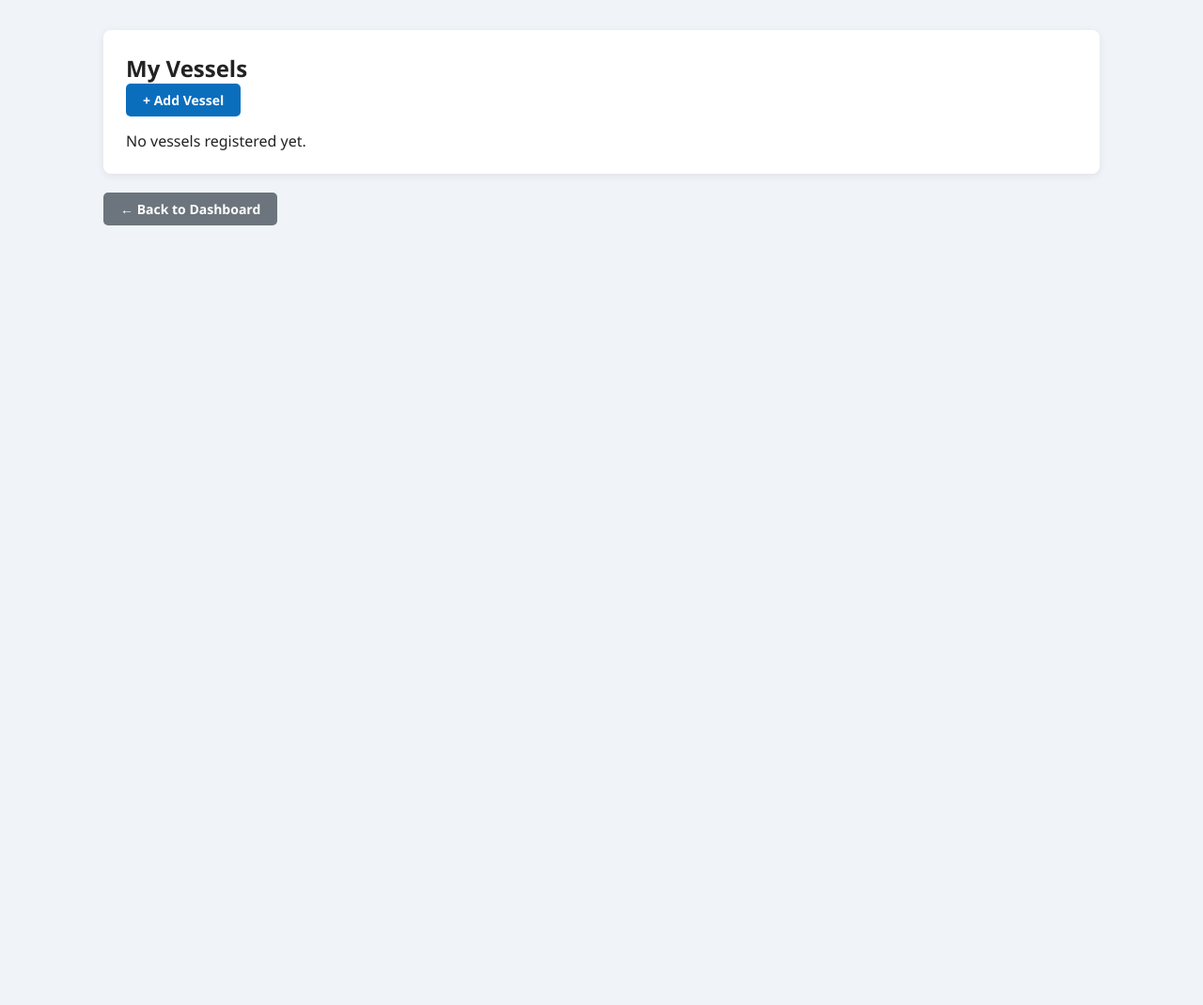
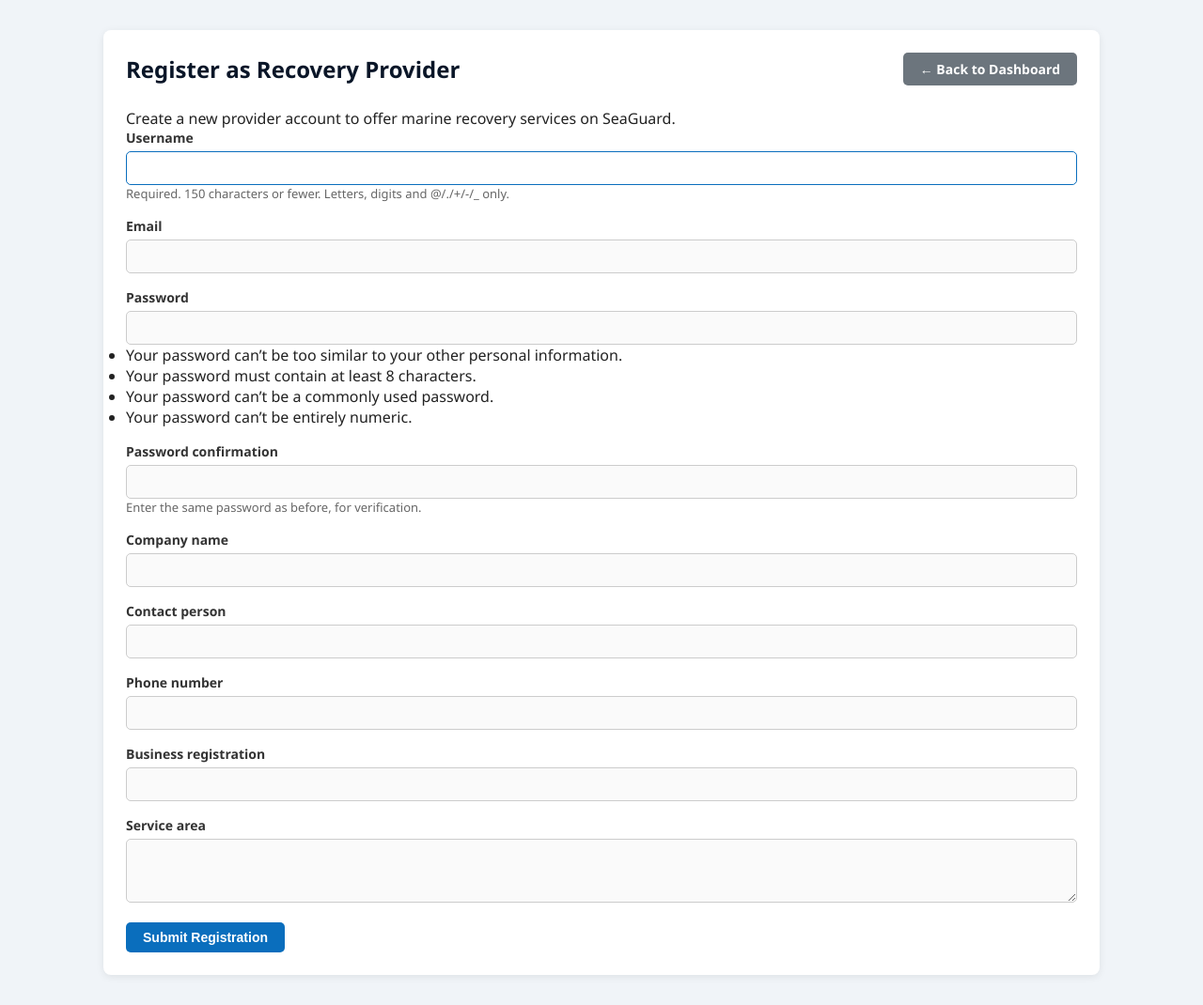
Before and after one commit to Shangripromise/seaguard, a Django app: page /providers/register/ in a window 1280 px wide. Shown: the part 64-1134 px from the top of the page at 94% size. Before the commit the page ends 304 px from the top, so only its background shows below. Run offline with Django 5.2, Linux system fonts and the light colour scheme.

```diff
--- a/accounts/templates/accounts/dashboard.html
+++ b/accounts/templates/accounts/dashboard.html
@@ -75,11 +75,13 @@
     </div>
 
     <!-- CR3 — Member Discounts link, dashboard only per FR-VO-DISC-002 -->
-    <div style="margin-top:16px;">
+  <div style="margin-top:16px;">
         <a href="{% url 'member_discounts' %}" class="btn btn-secondary">Member Discounts</a>
         {% if user.is_staff %}
             <a href="{% url 'admin_dashboard' %}" class="btn btn-primary" style="margin-left:8px;">Admin Dashboard</a>
         {% endif %}
+        {% if not user.provider_profile %}
+            <a href="{% url 'providers:register' %}" class="btn btn-secondary" style="margin-left:8px;">Join as Recovery Provider</a>
+        {% endif %}
     </div>
-
 {% endblock %}
--- a/providers/forms.py
+++ b/providers/forms.py
@@ -5,6 +5,7 @@ from .models import RecoveryProvider, ProviderRating
 
 
 class RecoveryProviderRegistrationForm(UserCreationForm):
+    """Used by unauthenticated users — creates a new user + provider profile."""
     email = forms.EmailField(required=True)
     company_name = forms.CharField(max_length=200)
     contact_person = forms.CharField(max_length=100)
@@ -39,6 +40,23 @@ class RecoveryProviderRegistrationForm(UserCreationForm):
         return user
 
 
+class ExistingUserProviderRegistrationForm(forms.Form):
+    """Used by already logged-in users — creates provider profile only, no new user."""
+    company_name = forms.CharField(max_length=200)
+    contact_person = forms.CharField(max_length=100)
+    phone_number = forms.CharField(max_length=20)
+    business_registration = forms.CharField(max_length=50)
+    service_area = forms.CharField(widget=forms.Textarea(attrs={'rows': 3}))
+    service_type = forms.ChoiceField(choices=[
+        ('towing',   'Towing'),
+        ('salvage',  'Salvage'),
+        ('medical',  'Medical'),
+        ('fire',     'Fire Fighting'),
+        ('fuel',     'Fuel Delivery'),
+        ('general',  'General Recovery'),
+    ])
+
+
 class ProviderRatingForm(forms.ModelForm):
     score = forms.ChoiceField(
         choices=[(i, f'{i} star{"s" if i > 1 else ""}') for i in range(5, 0, -1)],
@@ -50,5 +68,5 @@ class ProviderRatingForm(forms.ModelForm):
         model = ProviderRating
         fields = ['score', 'comment']
         widgets = {
-            'comment': forms.Textarea(attrs={'rows': 3, 'placeholder': 'Share your experience…'}),
+            'comment': forms.Textarea(attrs={'rows': 3, 'placeholder': 'Share your experience...'}),
         }
--- a/providers/templates/providers/register.html
+++ b/providers/templates/providers/register.html
@@ -1,34 +1,29 @@
 {% extends "base.html" %}
-{% block title %}SeaGuard - My Vessels{% endblock %}
+{% block title %}SeaGuard - Register as Recovery Provider{% endblock %}
 {% block content %}
-    <div class="card">
-        <h2>My Vessels</h2>
-        <a href="{% url 'vessels:vessel_add' %}" class="btn btn-primary" style="margin-bottom:15px;">+ Add Vessel</a>
-        {% if vessels %}
-        <table>
-            <tr>
-                <th>Vessel Name</th>
-                <th>Type</th>
-                <th>Registration</th>
-                <th>Actions</th>
-            </tr>
-            {% for vessel in vessels %}
-            <tr>
-                <td>{{ vessel.name }}</td>
-                <td>{{ vessel.vessel_type }}</td>
-                <td>{{ vessel.registration_number }}</td>
-                <td>
-                    <a href="{% url 'vessels:vessel_detail' vessel.pk %}" class="btn btn-secondary">View</a>
-                    <a href="{% url 'vessels:vessel_delete' vessel.pk %}" class="btn btn-danger">Delete</a>
-                </td>
-            </tr>
-            {% endfor %}
-        </table>
-        {% else %}
-            <p>No vessels registered yet.</p>
-        {% endif %}
-    </div>
-    <div style="margin-top:16px;">
+<div class="card">
+    <div class="page-header">
+        <h2>Register as Recovery Provider</h2>
         <a href="{% url 'dashboard' %}" class="btn btn-secondary">← Back to Dashboard</a>
     </div>
+
+    {% if existing_user %}
+    <p>You are registering your existing SeaGuard account as a recovery provider. Your account details are already saved — just fill in your company information below.</p>
+    {% else %}
+    <p>Create a new provider account to offer marine recovery services on SeaGuard.</p>
+    {% endif %}
+
+    <form method="post">
+        {% csrf_token %}
+        {% for field in form %}
+        <div class="form-group">
+            <label>{{ field.label }}</label>
+            {{ field }}
+            {% if field.errors %}<p style="color:red;">{{ field.errors }}</p>{% endif %}
+            {% if field.help_text %}<p style="color:#666; font-size:13px;">{{ field.help_text }}</p>{% endif %}
+        </div>
+        {% endfor %}
+        <button type="submit" class="btn btn-primary">Submit Registration</button>
+    </form>
+</div>
 {% endblock %}
--- a/providers/views.py
+++ b/providers/views.py
@@ -7,7 +7,11 @@ from django.db.models import Q
 from django.http import Http404
 from django.utils import timezone
 
-from .forms import RecoveryProviderRegistrationForm, ProviderRatingForm
+from .forms import (
+    RecoveryProviderRegistrationForm,
+    ExistingUserProviderRegistrationForm,
+    ProviderRatingForm,
+)
 from .models import RecoveryProvider, ProviderRating
 
 
@@ -15,23 +19,55 @@ def is_staff(user):
     return user.is_staff
 
 
-# ---------------------------------------------------------------------------
-# Existing views — unchanged logic, preserved exactly
-# ---------------------------------------------------------------------------
+def provider_register(request):
+    # Already has a provider profile — go to dashboard
+    if request.user.is_authenticated and hasattr(request.user, 'provider_profile'):
+        return redirect('providers:dashboard')
 
-def provider_register(request):
+    # Logged-in vessel operator joining as provider
     if request.user.is_authenticated:
-        return redirect('providers:dashboard')
+        if request.method == 'POST':
+            form = ExistingUserProviderRegistrationForm(request.POST)
+            if form.is_valid():
+                RecoveryProvider.objects.create(
+                    user=request.user,
+                    company_name=form.cleaned_data['company_name'],
+                    contact_person=form.cleaned_data['contact_person'],
+                    phone_number=form.cleaned_data['phone_number'],
+                    business_registration=form.cleaned_data['business_registration'],
+                    service_area=form.cleaned_data['service_area'],
+                    service_type=form.cleaned_data['service_type'],
+                    verification_status='pending',
+                )
+                messages.success(
+                    request,
+                    'Provider registration submitted! Your account is pending verification.'
+                )
+                return redirect('providers:pending_approval')
+        else:
+            form = ExistingUserProviderRegistrationForm()
+        return render(request, 'providers/register.html', {
+            'form': form,
+            'existing_user': True,
+        })
+
+    # Unauthenticated user — creates new account + provider profile
     if request.method == 'POST':
         form = RecoveryProviderRegistrationForm(request.POST)
         if form.is_valid():
             user = form.save()
             login(request, user)
-            messages.success(request, 'Registration submitted! Your account is pending verification.')
+            messages.success(
+                request,
+                'Registration submitted! Your account is pending verification.'
+            )
             return redirect('providers:pending_approval')
     else:
         form = RecoveryProviderRegistrationForm()
-    return render(request, 'providers/register.html', {'form': form})
+    return render(request, 'providers/register.html', {
+        'form': form,
+        'existing_user': False,
+    })
 
 
 def provider_list(request):
@@ -44,7 +80,6 @@ def provider_list(request):
 def provider_detail(request, provider_id):
     provider = get_object_or_404(RecoveryProvider, pk=provider_id,
                                  verification_status='approved')
-    # CR4 — only show approved ratings publicly
     ratings = provider.ratings.filter(
         moderation_status='approved'
     ).select_related('rated_by')
@@ -67,7 +102,6 @@ def provider_detail(request, provider_id):
             rating = form.save(commit=False)
             rating.provider = provider
             rating.rated_by = request.user
-            # CR4 — new/updated ratings go back to pending moderation
             rating.moderation_status = 'pending'
             rating.rejection_reason  = ''
             rating.moderated_by      = None
@@ -151,16 +185,7 @@ def admin_provider_reject(request, provider_id):
     return redirect('providers:admin_review')
 
 
-# ---------------------------------------------------------------------------
-# CR1 — Advanced search / filter on provider directory
-# FR-VO-SEA-001 / FR-VO-SEA-002
-# ---------------------------------------------------------------------------
-
 def provider_search(request):
-    """
-    Keyword search across company_name and service_area,
-    with availability status filter.
-    """
     query        = request.GET.get('q', '').strip()
     availability = request.GET.get('availability', '')
 
@@ -189,16 +214,8 @@ def provider_search(request):
     })
 
 
-# ---------------------------------------------------------------------------
-# CR4 — Admin rating moderation queue
-# FR-SA-MOD-001 / FR-SA-MOD-002 / FR-SA-MOD-003
-# ---------------------------------------------------------------------------
-
 @staff_member_required
 def admin_rating_moderation(request):
-    """
-    FR-SA-MOD-001 — Moderation queue showing all pending ratings.
-    """
     pending  = ProviderRating.objects.filter(
                    moderation_status='pending'
                ).select_related('provider', 'rated_by').order_by('created_at')
@@ -219,9 +236,6 @@ def admin_rating_moderation(request):
 
 @staff_member_required
 def admin_rating_approve(request, rating_id):
-    """
-    FR-SA-MOD-002 — Approve a pending rating; makes it publicly visible.
-    """
     rating = get_object_or_404(ProviderRating, pk=rating_id)
     if request.method == 'POST':
         rating.moderation_status = 'approved'
@@ -239,9 +253,6 @@ def admin_rating_approve(request, rating_id):
 
 @staff_member_required
 def admin_rating_reject(request, rating_id):
-    """
-    FR-SA-MOD-003 — Reject a pending rating with a documented reason.
-    """
     rating = get_object_or_404(ProviderRating, pk=rating_id)
     if request.method == 'POST':
         reason = request.POST.get('rejection_reason', 'other')
```
Also changed, not shown: 1 other file.
